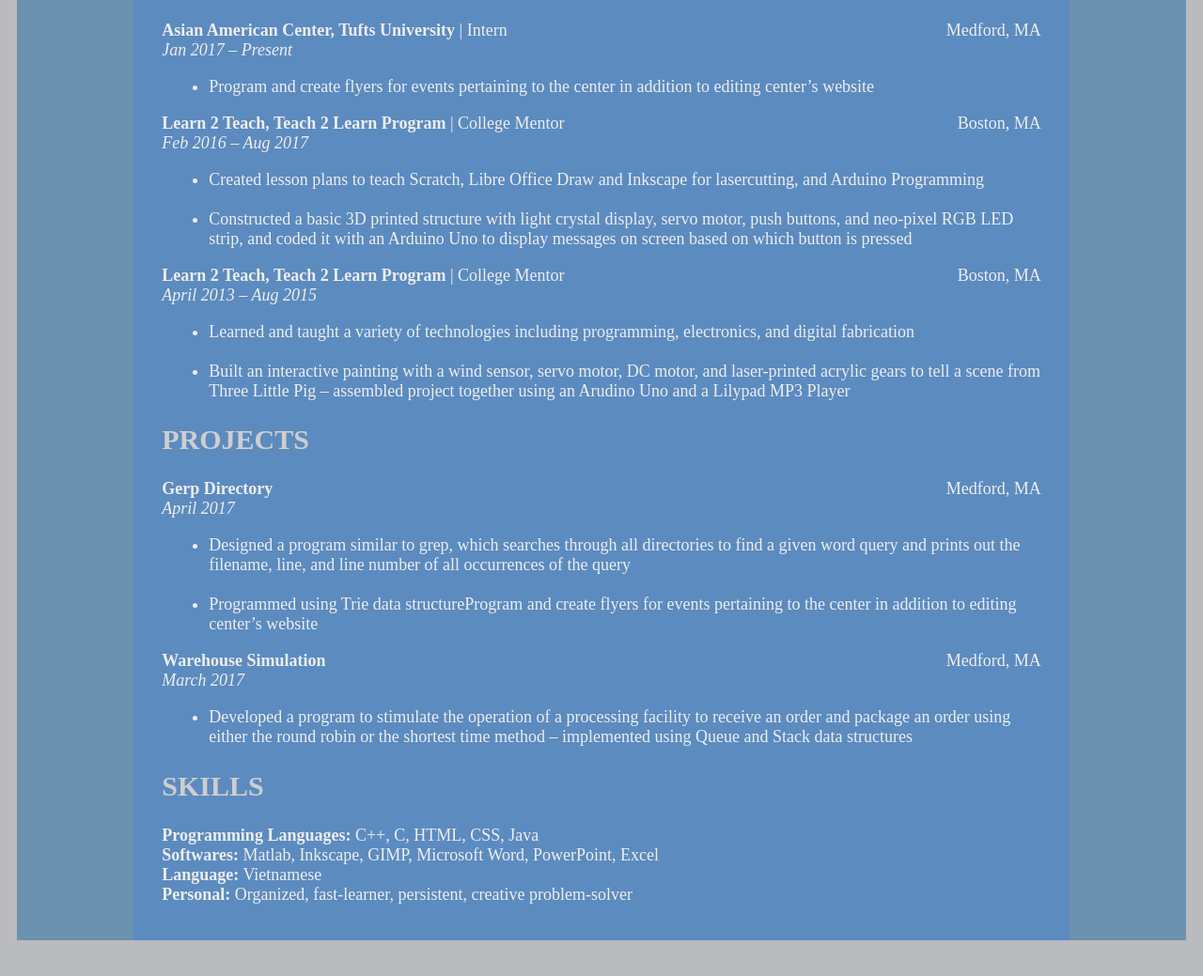
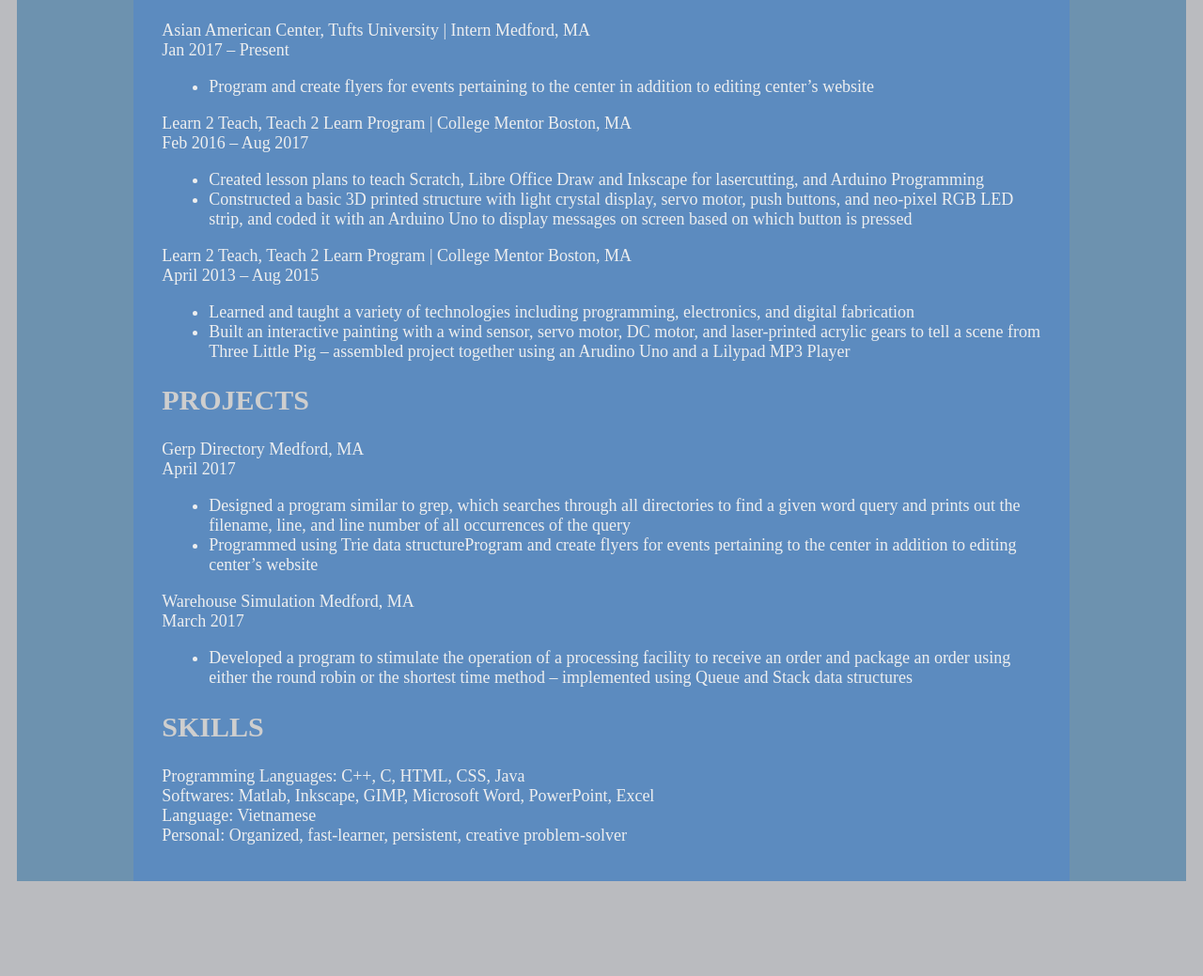
Before and after one commit to thucan/thucan.github.io, a plain HTML site: page resume.html in a window 1280 px wide. Shown: the part 567-1606 px from the top of the page at 94% size. Drawn offline with Linux system fonts and the light colour scheme.

Commit message:
changed span id to span class and modified layout

```diff
--- a/resume.html
+++ b/resume.html
@@ -18,61 +18,66 @@
 <div class = "res">
 <h2> EDUCATION </h2>
 <p>
-        <span id = "bold">Tufts University</span> | Class of 2020 <span id = "location">Medford, MA</span><br />
+        <span class = "bo">Tufts University</span> | Class of 2020 <span class = "location">Medford, MA</span><br />
         Bachelor of Science in Computer Science, School of Engineering<br />
         Dean’s List, 2016-2017<br />
         <br />
-        <span id = "bold">Relevant Coursework:</span> Data Structures in C++, Machine Structure and
+        <span class = "bo">Relevant Coursework:</span> Data Structures in C++, Machine Structure and
         Assembly Language Programming, Web Programming<br />
         <br />
-        <span id = "bold">Boston Latin School</span> | Class of 2016 <span id = "location">Boston, MA</span><br />
+        <span class = "bo">Boston Latin School</span> | Class of 2016 <span class = "location">Boston, MA</span><br />
         National Honor Society, 2014 – 2016 National AP Scholar Award 2016<br />
 </p>
 
 <h2> PROFESSIONAL EXPERIENCE </h2>
 <p>
-        <span id = "bold">Asian American Center, Tufts University</span> | Intern  <span id = "location">Medford, MA</span><br />
-        <span id= "time">Jan 2017 – Present</span><br />
+        <span class = "bo">Asian American Center, Tufts University</span> | Intern  <span class = "location">Medford, MA</span><br />
+        <span class= "time">Jan 2017 – Present</span></p>
         <ul><li>Program and create flyers for events pertaining to the center in addition to editing center’s website</li></ul>
+
+<p>
+        <span class = "bo">Learn 2 Teach, Teach 2 Learn Program</span> | College Mentor <span class = "location">Boston, MA</span><br />
+        <span class= "time">Feb 2016 – Aug 2017</span>
 </p>
+        <ul>
+        <li>Created lesson plans to teach Scratch, Libre Office Draw and Inkscape for lasercutting, and Arduino Programming</li>
+        <li>Constructed a basic 3D printed structure with light crystal display, servo motor, push buttons, and neo-pixel RGB LED strip, and coded it with an Arduino Uno to display messages on screen based on which button is pressed</li>
+        </ul>
+
 <p>
-        <span id = "bold">Learn 2 Teach, Teach 2 Learn Program</span> | College Mentor <span id = "location">Boston, MA</span><br />
-        <span id= "time">Feb 2016 – Aug 2017</span><br />
-        <ul><li>Created lesson plans to teach Scratch, Libre Office Draw and Inkscape for lasercutting, and Arduino Programming</li><br />
-        <li>Constructed a basic 3D printed structure with light crystal display, servo motor, push buttons, and neo-pixel
-                RGB LED strip, and coded it with an Arduino Uno to display messages on screen based on which button is pressed</li></ul>
+        <span class = "bo">Learn 2 Teach, Teach 2 Learn Program</span> | College Mentor <span class = "location">Boston, MA</span><br />
+        <span class= "time">April 2013 – Aug 2015</span>
 </p>
-<p>
-        <span id = "bold">Learn 2 Teach, Teach 2 Learn Program</span> | College Mentor <span id = "location">Boston, MA</span><br />
-        <span id= "time">April 2013 – Aug 2015</span><br />
-        <ul><li>Learned and taught a variety of technologies including programming, electronics, and digital fabrication</li><br />
-        <li>Built an interactive painting with a wind sensor, servo motor, DC motor, and laser-printed acrylic
-                gears to tell a scene from Three Little Pig – assembled project together using an Arudino Uno and a Lilypad MP3 Player</li></ul>
+        <ul>
+        <li>Learned and taught a variety of technologies including programming, electronics, and digital fabrication</li>
+        <li>Built an interactive painting with a wind sensor, servo motor, DC motor, and laser-printed acrylic gears to tell a scene from Three Little Pig – assembled project together using an Arudino Uno and a Lilypad MP3 Player</li>
         </ul>
-</p>
 
 <h2> PROJECTS </h2>
 <p>
-        <span id = "bold">Gerp Directory</span> <span id = "location">Medford, MA</span><br />
-        <span id= "time">April 2017</span><br />
-        <ul><li>Designed a program similar to grep, which searches through all directories to find a given word query and prints out the filename,
-                line, and line number of all occurrences of the query</li><br />
-        <li>Programmed using Trie data structureProgram and create flyers for events pertaining to the center in addition to editing center’s website</li></ul>
+        <span class = "bo">Gerp Directory</span> <span class = "location">Medford, MA</span><br />
+        <span class= "time">April 2017</span>
 </p>
+        <ul>
+        <li>Designed a program similar to grep, which searches through all directories to find a given word query and prints out the filename, line, and line number of all occurrences of the query</li>
+        <li>Programmed using Trie data structureProgram and create flyers for events pertaining to the center in addition to editing center’s website</li>
+        </ul>
+
 <p>
-        <span id = "bold">Warehouse Simulation</span> <span id = "location">Medford, MA</span><br />
-        <span id= "time">March 2017</span><br />
-        <ul><li>Developed a program to stimulate the operation of a processing facility to receive an order and package an order using
-                either the round robin or the shortest time method – implemented using Queue and Stack data structures</li></ul>
+        <span class = "bo">Warehouse Simulation</span> <span class = "location">Medford, MA</span><br />
+        <span class= "time">March 2017</span>
 </p>
+        <ul>
+        <li>Developed a program to stimulate the operation of a processing facility to receive an order and package an order using either the round robin or the shortest time method – implemented using Queue and Stack data structures</li>
+        </ul>
+
 
 <h2> SKILLS </h2>
 <p>
-        <span id = "bold">Programming Languages:</span>  C++, C, HTML, CSS, Java<br />
-        <span id = "bold">Softwares:</span>              Matlab, Inkscape, GIMP, Microsoft Word, PowerPoint, Excel<br />
-        <span id = "bold">Language:</span>               Vietnamese<br />
-        <span id = "bold">Personal:</span>               Organized, fast-learner, persistent, creative problem-solver<br />
-
+        <span class = "bo">Programming Languages:</span>  C++, C, HTML, CSS, Java<br />
+        <span class = "bo">Softwares:</span>              Matlab, Inkscape, GIMP, Microsoft Word, PowerPoint, Excel<br />
+        <span class = "bo">Language:</span>               Vietnamese<br />
+        <span class = "bo">Personal:</span>               Organized, fast-learner, persistent, creative problem-solver<br />
 </p>
 </div>
 </div>
```
